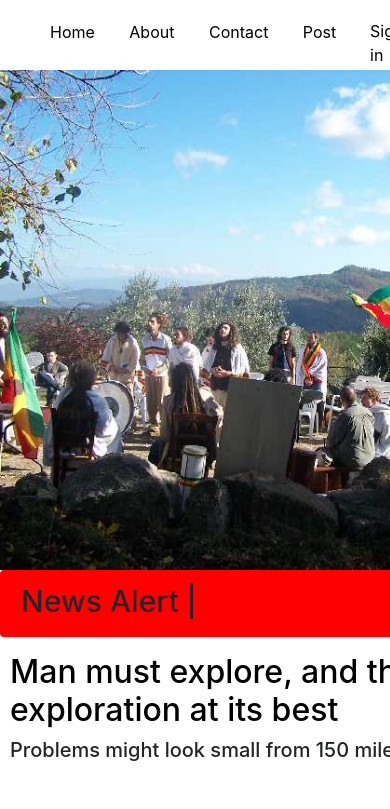
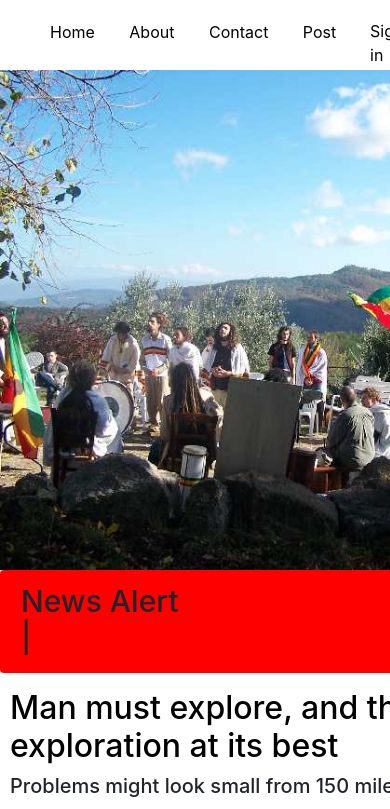
Before and after one commit to simonmataboge/article, a plain HTML site: page index.html in a window 390 px wide. Shown: the top 809 px of the page. Drawn offline with nearby package versions, Linux system fonts and the light colour scheme.

Commit message:
Update article.css

```diff
--- a/article.css
+++ b/article.css
@@ -197,7 +197,7 @@ box-shadow: 0 0 0.9rem #12f7ff;
 }
 @media screen and (max-width:400px ){
     .alert h1{
-        width: 190px;
+        width: 170px;
 		margin-left: 0px;font-size:30px;
 	}
 }
@@ -218,8 +218,8 @@ box-shadow: 0 0 0.9rem #12f7ff;
 }
 @media screen and (max-width:400px ){
     .alert-box{
-        width: 200px;
-		margin-left: 190px;
+        width: 280px;
+		margin-left: 170px;
 	}
 }
 h2
```
